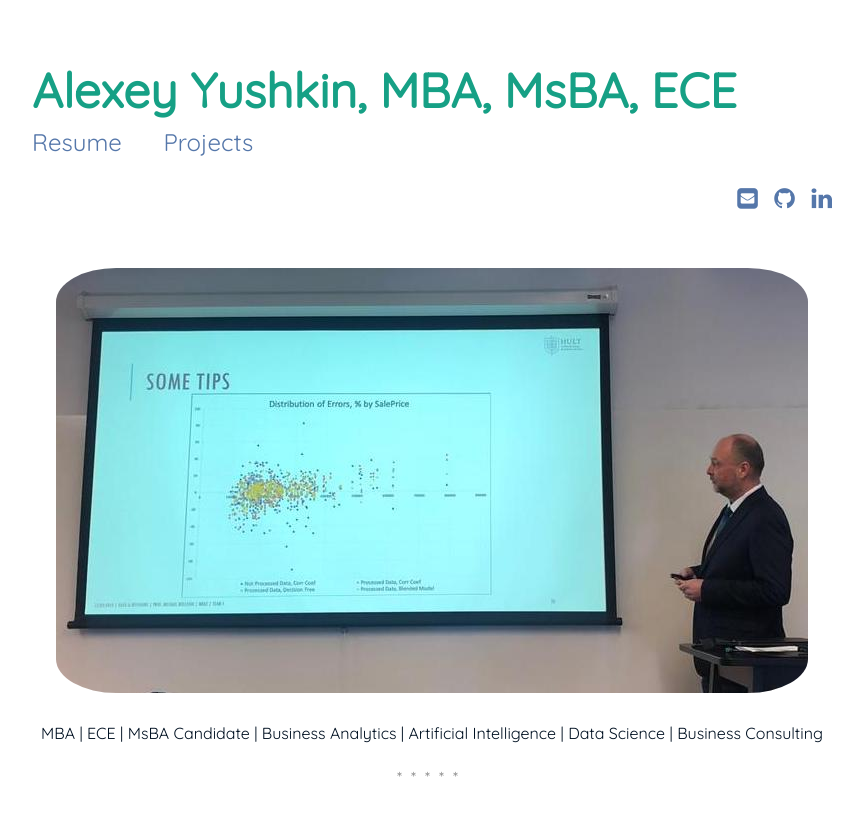
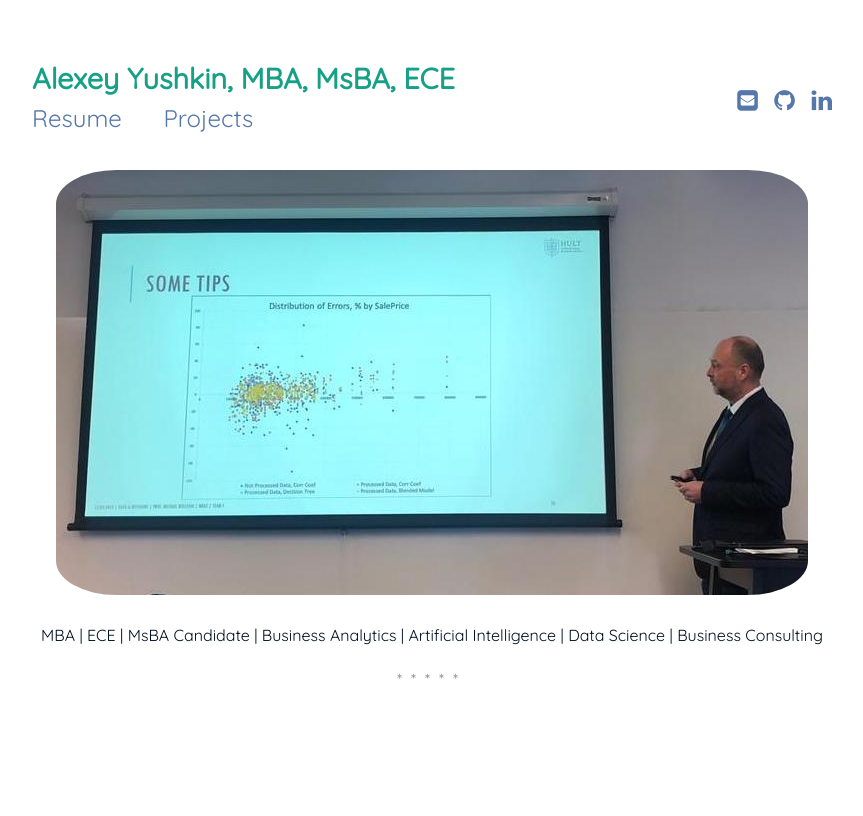
Before and after one commit to alexyushkin/alexyushkin.github.io, a Jekyll site: the page built from index.md, in a window 1280 px wide. Shown: the top 816 px of the page, without its empty margins (208-1071 px from the left). Built offline with Jekyll 4.4.1, drawn with Linux system fonts in a browser that asks for light colours.

Commit message:
Update main.css

```diff
--- a/assets/css/main.css
+++ b/assets/css/main.css
@@ -56,7 +56,7 @@
     float: left; }
 
   .logo {
-    font-size: 300%;
+    font-size: 180%;
     font-weight: 700;
     color: #16a085;
     display: block; }
```
